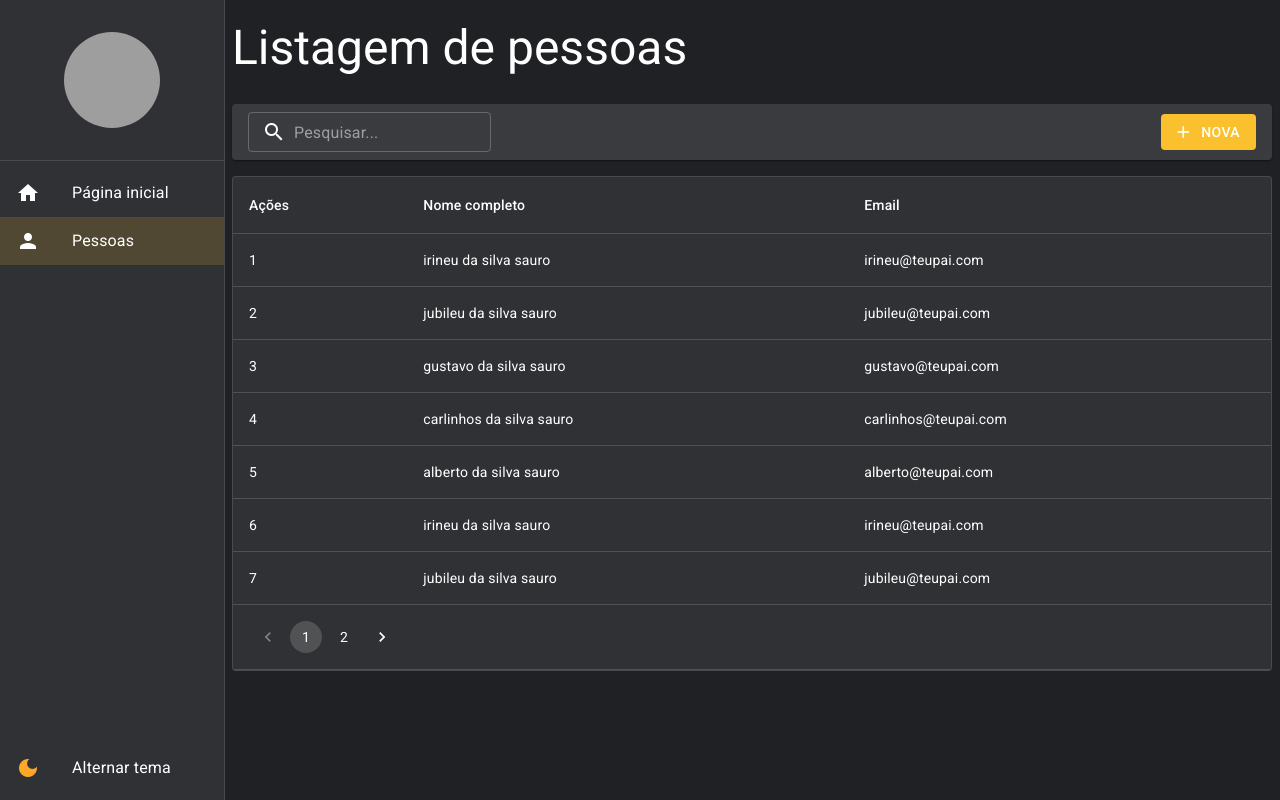
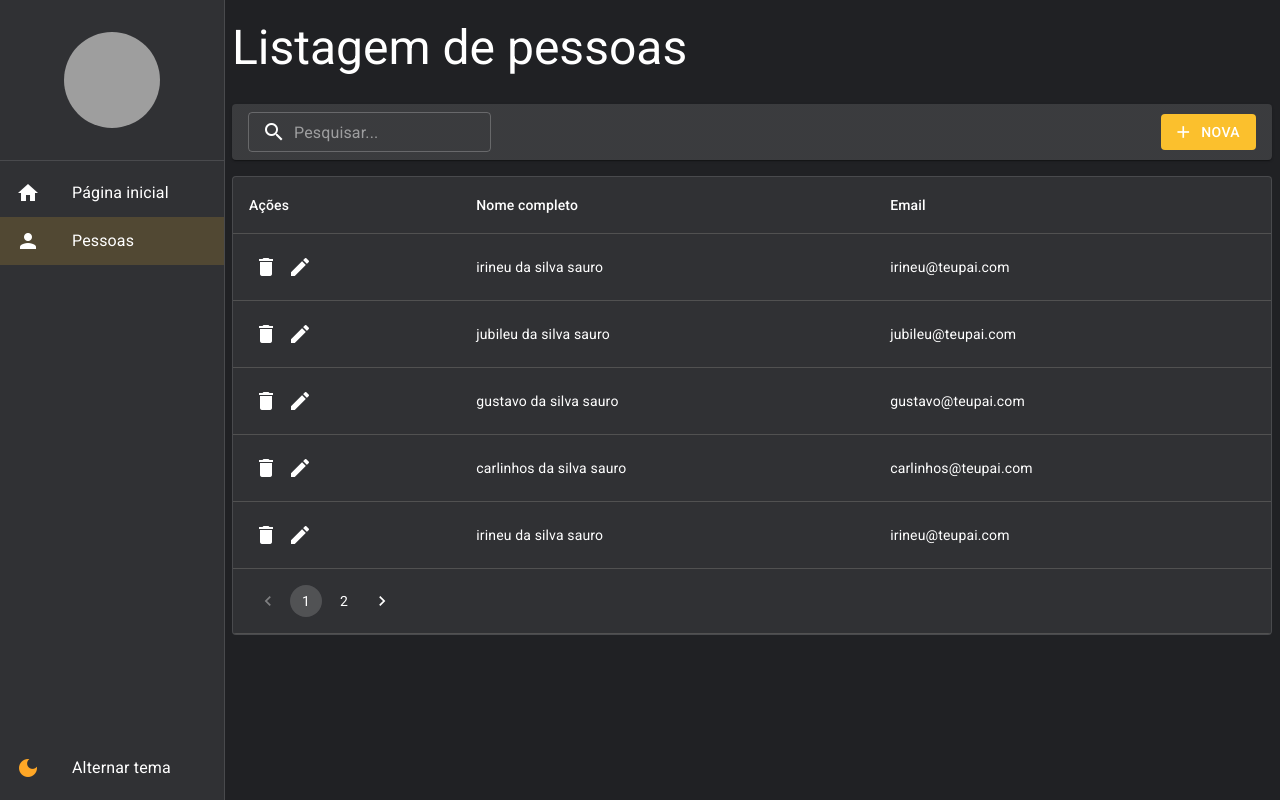
Before and after one commit to jeanwisotscki/dashboard, a React (Vite) app: page /pessoas in a window 1280 px wide. Built offline with nearby package versions, Linux system fonts and the light colour scheme; data requests are answered from the project's data file; grey boxes are pictures that could not be loaded.

Commit message:
btn delete

```diff
--- a/mock/db.json
+++ b/mock/db.json
@@ -1,35 +1,5 @@
 {
   "pessoas": [
-    {
-      "id": 1,
-      "email": "irineu@teupai.com",
-      "cidadeId": 1,
-      "nomeCompleto": "irineu da silva sauro"
-    },
-    {
-      "id": 2,
-      "email": "jubileu@teupai.com",
-      "cidadeId": 1,
-      "nomeCompleto": "jubileu da silva sauro"
-    },
-    {
-      "id": 3,
-      "email": "gustavo@teupai.com",
-      "cidadeId": 1,
-      "nomeCompleto": "gustavo da silva sauro"
-    },
-    {
-      "id": 4,
-      "email": "carlinhos@teupai.com",
-      "cidadeId": 1,
-      "nomeCompleto": "carlinhos da silva sauro"
-    },
-    {
-      "id": 5,
-      "email": "alberto@teupai.com",
-      "cidadeId": 1,
-      "nomeCompleto": "alberto da silva sauro"
-    },
     {
       "id": 6,
       "email": "irineu@teupai.com",
--- a/src/pages/Pessoas/index.tsx
+++ b/src/pages/Pessoas/index.tsx
@@ -1,5 +1,7 @@
 import React from "react";
 import {
+  Icon,
+  IconButton,
   LinearProgress,
   Pagination,
   Paper,
@@ -28,6 +30,21 @@
   const [rows, setRows] = React.useState<IListagemPessoa[]>([]);
   const [totalCount, setTotalCount] = React.useState(0);
   const [isLoading, setIsLoading] = React.useState(true);
+
+  const handleDelete = (id: number) => {
+    if (confirm("Realmente deseja apagar o registro?")) {
+      pessoasServices.deleteById(id).then((res) => {
+        if (res instanceof Error) {
+          alert(res.message);
+          return;
+        }
+
+        setRows((oldRows) => [...oldRows.filter((oldRow) => oldRow.id !== id)]);
+
+        return alert("Registro apagado com sucesso!");
+      });
+    }
+  };
 
   const busca = React.useMemo(() => {
     return searchParams.get("busca") || "";
@@ -86,7 +103,14 @@
           <TableBody>
             {rows.map((row) => (
               <TableRow key={row.id}>
-                <TableCell>{row.id}</TableCell>
+                <TableCell>
+                  <IconButton onClick={() => handleDelete(row.id)} size="small">
+                    <Icon>delete</Icon>
+                  </IconButton>
+                  <IconButton size="small">
+                    <Icon>edit</Icon>
+                  </IconButton>
+                </TableCell>
                 <TableCell>{row.nomeCompleto}</TableCell>
                 <TableCell>{row.email}</TableCell>
               </TableRow>
--- a/src/shared/environment/index.ts
+++ b/src/shared/environment/index.ts
@@ -2,7 +2,7 @@
   /**
    * Define a quantidade de linhas a serem carregadas por padrão nas listagens.
    */
-  LIMITE_DE_LINHAS: 7,
+  LIMITE_DE_LINHAS: 5,
 
   /**
    * Placeholder para os inputs de busca.
```
